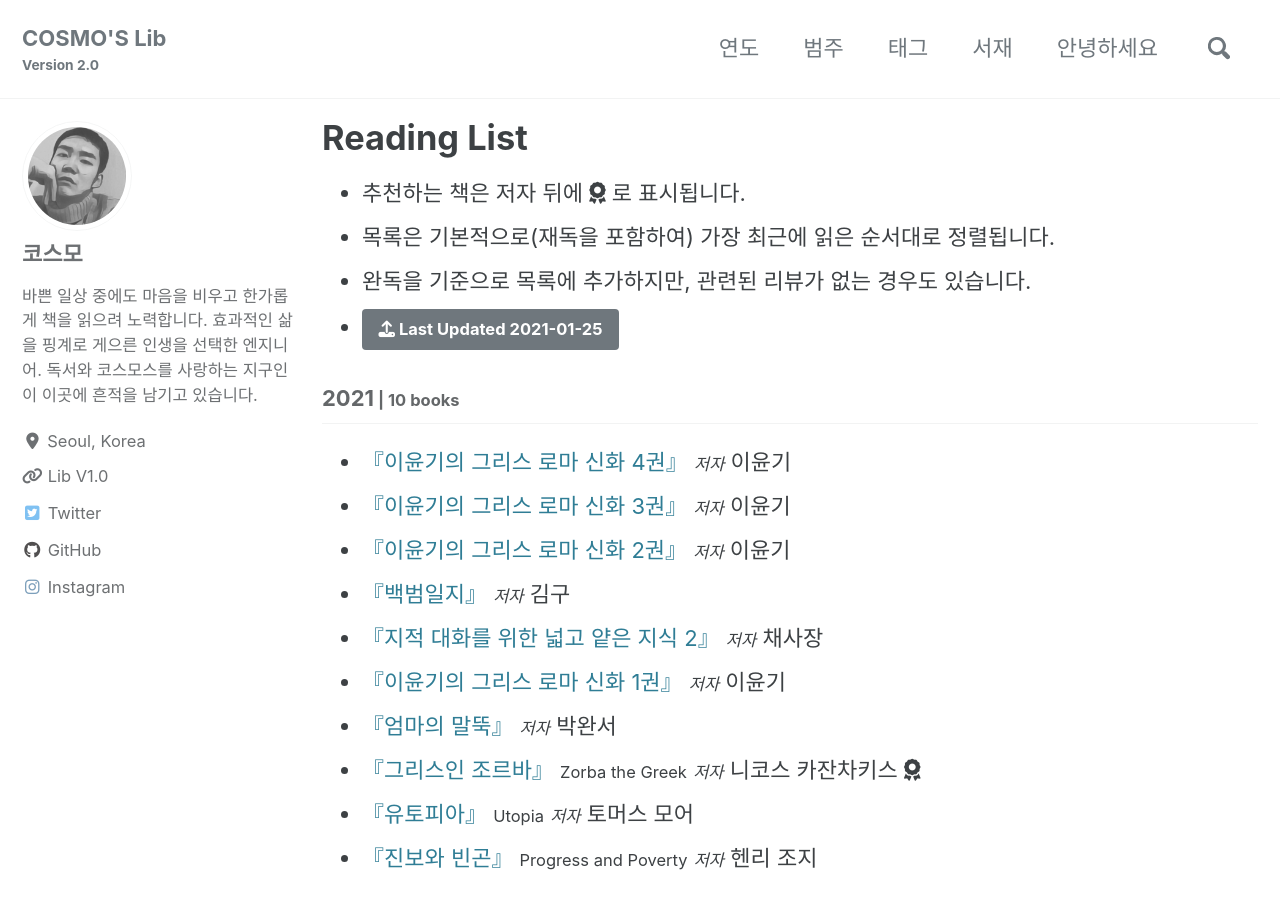
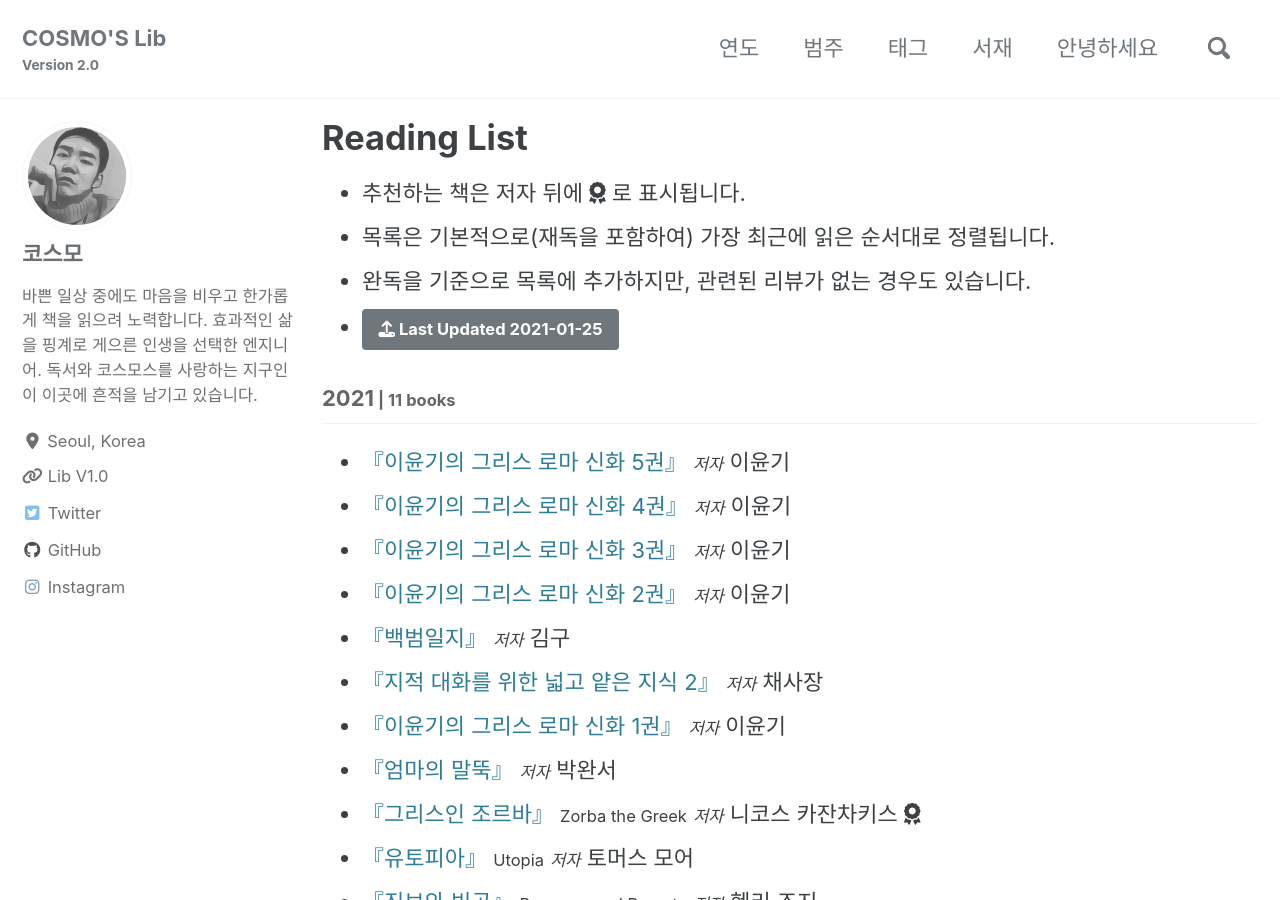
Before and after one commit to deftone2000/cosmo-s-archive, a Jekyll site: the page built from _pages/reading-list.html, in a window 1280 px wide and 900 px high. Built offline with Jekyll 4.4.1, drawn with Linux system fonts in a browser that asks for light colours; cached includes are drawn as plain includes; nearby versions of some CDN libraries; comment, search, counter and statistics services are not loaded; a style sheet for code colours, icons or effects is not loaded.

Commit message:
no message

```diff
--- a/_data/reading.yml
+++ b/_data/reading.yml
@@ -2,6 +2,16 @@ lastupdate: 2021-01-25
 list:
   - year: "2021"
     books:
+
+      - title: "이윤기의 그리스 로마 신화 5권"
+        ori_title:
+        author: 이윤기
+        post_title:
+        cover: https://img.ridicdn.net/cover/606001094/xxlarge
+        trans:
+        pub: 웅진지식하우스 출판
+        pub_info: 2010.10.15. 전자책, 종이책 동시 출간
+        post_link:
 
       - title: "이윤기의 그리스 로마 신화 4권"
         ori_title:
```
